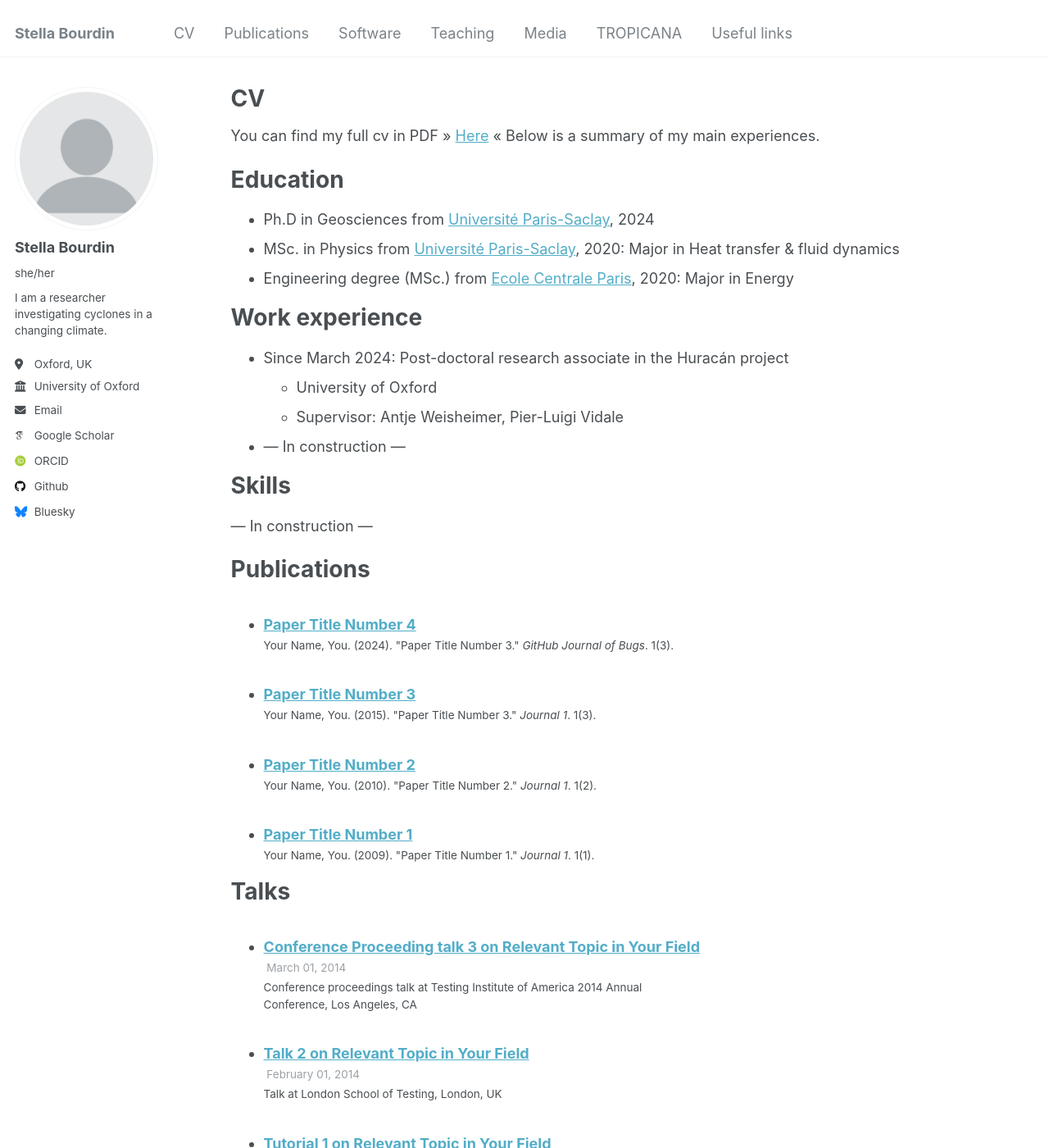
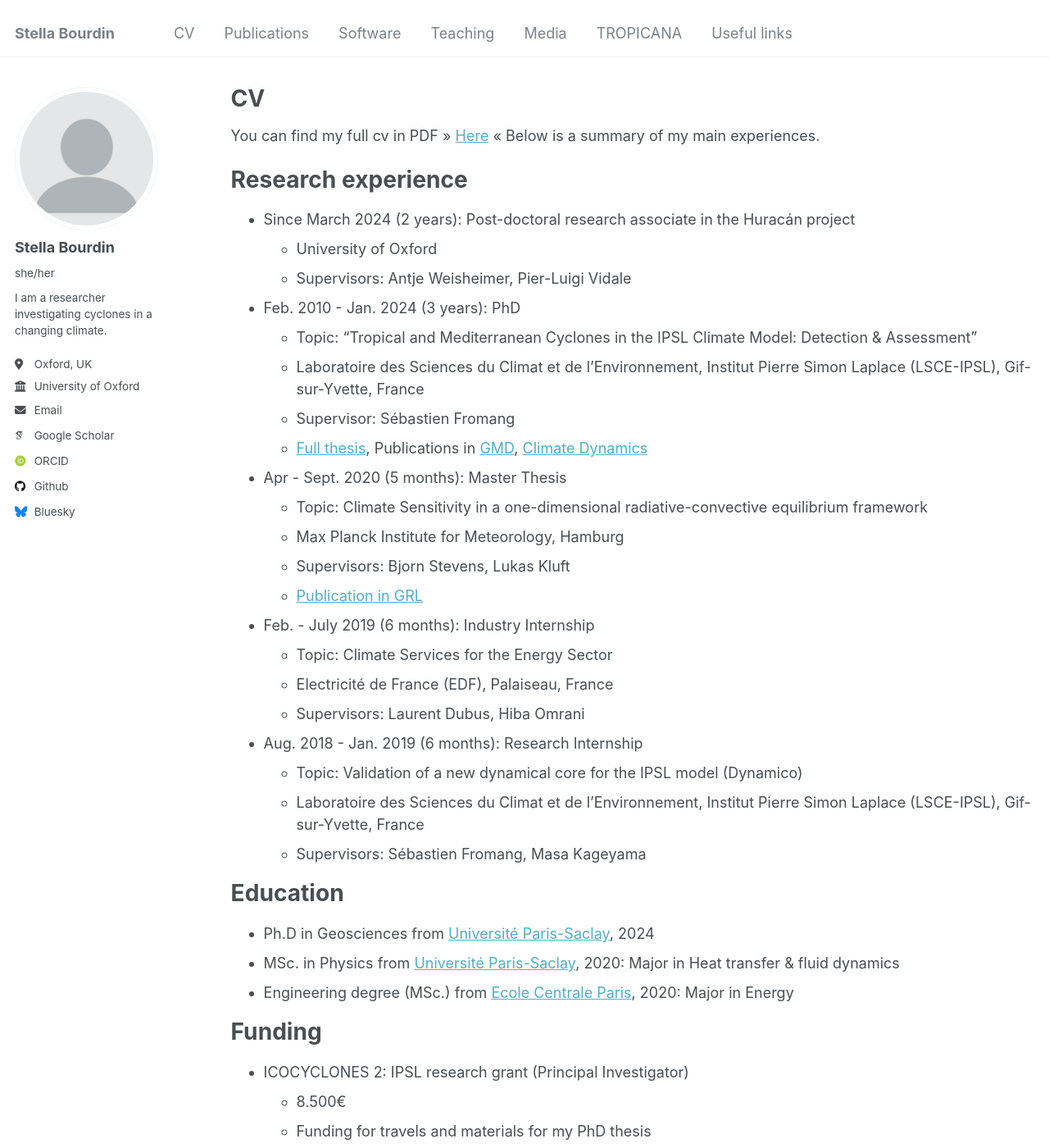
Before and after one commit to stella-bourdin/stella-bourdin.github.io, a Jekyll site: the page built from _pages/cv.md, in a window 1280 px wide and 1400 px high. Shown: the whole window at 82% size. Built offline with Jekyll 4.4.1, drawn with Linux system fonts in a browser that asks for light colours; some web fonts are replaced; some of the changed text lies outside the part shown.

Commit message:
Update cv.md

```diff
--- a/_pages/cv.md
+++ b/_pages/cv.md
@@ -12,23 +12,56 @@ redirect_from:
 You can find my full cv in PDF >> [Here](../_files/CV.pdf) <<
 Below is a summary of my main experiences.
 
+Research experience
+======
+[//]: # TODO: Add links, also add specific references for this part?
+* Since March 2024 (2 years): Post-doctoral research associate in the Huracán project
+  * University of Oxford
+  * Supervisors: Antje Weisheimer, Pier-Luigi Vidale
+* Feb. 2010 - Jan. 2024 (3 years): PhD
+  * Topic: "Tropical and Mediterranean Cyclones in the IPSL Climate Model: Detection & Assessment"
+  * Laboratoire des Sciences du Climat et de l'Environnement, Institut Pierre Simon Laplace (LSCE-IPSL), Gif-sur-Yvette, France
+  * Supervisor: Sébastien Fromang
+  * [Full thesis](https://theses.hal.science/tel-04585459), Publications in [GMD](https://gmd.copernicus.org/articles/15/6759/2022/), [Climate Dynamics](https://link.springer.com/article/10.1007/s00382-024-07138-w)
+* Apr - Sept. 2020 (5 months): Master Thesis
+  * Topic: Climate Sensitivity in a one-dimensional radiative-convective equilibrium framework
+  * Max Planck Institute for Meteorology, Hamburg
+  * Supervisors: Bjorn Stevens, Lukas Kluft
+  * [Publication in GRL](https://agupubs.onlinelibrary.wiley.com/doi/full/10.1029/2021GL092462)
+* Feb. - July 2019 (6 months): Industry Internship
+  * Topic: Climate Services for the Energy Sector
+  * Electricité de France (EDF), Palaiseau, France
+  * Supervisors: Laurent Dubus, Hiba Omrani
+* Aug. 2018 - Jan. 2019 (6 months): Research Internship
+  * Topic: Validation of a new dynamical core for the IPSL model (Dynamico)
+  * Laboratoire des Sciences du Climat et de l'Environnement, Institut Pierre Simon Laplace (LSCE-IPSL), Gif-sur-Yvette, France
+  * Supervisors: Sébastien Fromang, Masa Kageyama
+
 Education
 ======
 * Ph.D in Geosciences from [Université Paris-Saclay](https://www.universite-paris-saclay.fr/), 2024
 * MSc. in Physics from [Université Paris-Saclay](https://www.universite-paris-saclay.fr/), 2020: Major in Heat transfer & fluid dynamics
 * Engineering degree (MSc.) from [Ecole Centrale Paris](https://www.centralesupelec.fr/), 2020: Major in Energy
 
-Work experience
+Funding
 ======
-* Since March 2024: Post-doctoral research associate in the Huracán project
-  * University of Oxford
-  * Supervisor: Antje Weisheimer, Pier-Luigi Vidale
+* ICOCYCLONES 2: IPSL research grant (Principal Investigator)
+  * 8.500€
+  * Funding for travels and materials for my PhD thesis
+* [TROPICANA](TODO): Institut Pascal 1-month research program (Co-organizer)
+  * About 100.000€
 
-* --- In construction ---
-
-Skills
+Skills (incomplete)
 ======
---- In construction ---
+[//]: # TODO: Add references supporting each claim
+Soft skills:
+* Oral and written academic and media communication
+General technical skills
+* Manipulating big climate datasets (∝100TB): bash, cdo, nco
+* Advanced Python, including data analysis packages (pandas, xarray, dask) and package creation (See HuracanPy, CPyS)
+Specific technical skills
+* Cyclone modelling (GCMs, seasonal forecast models, statistical-dynamical models)
+* Cyclone analysis (tracking, analysis, cyclone phase space, clustering)
 
 Publications
 ======
@@ -50,4 +83,15 @@ Teaching
 
 Service and leadership
 ======
-* --- In construction ---
+I was one of the main organizers of [TROPICANA](TODO), a one-month research program at the [Institut Pascal](TODO) dedicated to the understanding of Mediterranean and Tropical Cyclones in a changing climate ([BAMS Paper](TODO))
+
+I served as Representative of PhD students and non-permanent staff at the LSCE Lab Council for two years. I am now a post-doc member of the AOPP Postgrad society.
+
+I completed 5 peer-reviews, for journals including WCE, IJCC, ESE, JOSS.
+
+Media
+======
+[//]: # TODO: Do something similar to publications and talks
+
+References
+======
```
